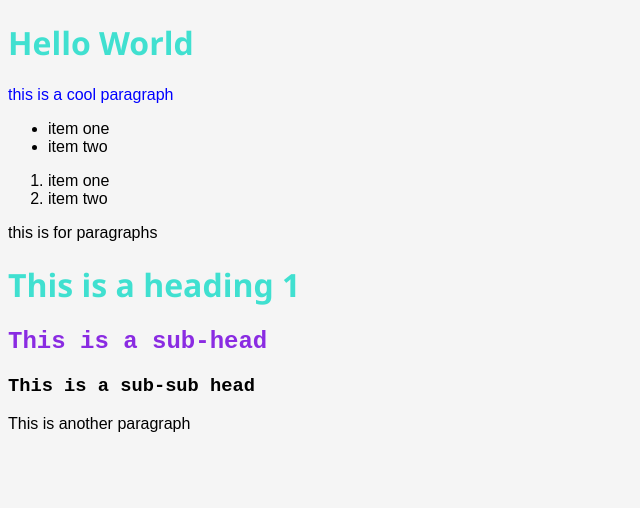
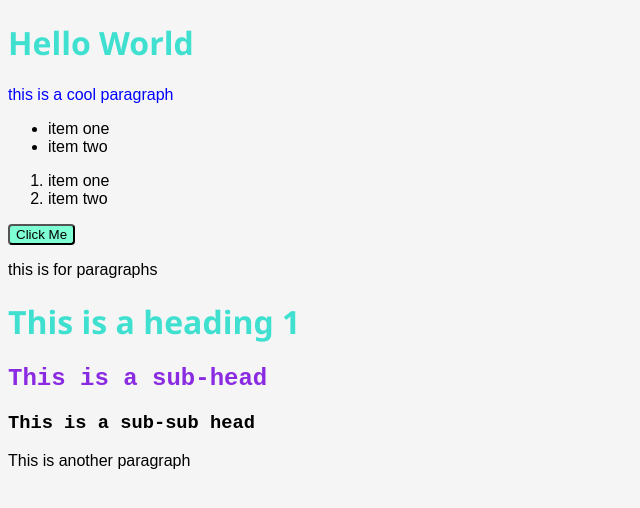
Before and after one commit to skoch84/hello-world, a plain HTML site: page index.html in a window 1280 px wide. Shown: the whole page, without its empty margins (0-640 px from the left). Drawn offline with Linux system fonts and the light colour scheme.

Commit message:
added button

```diff
--- a/index.html
+++ b/index.html
@@ -20,7 +20,7 @@
     <li>item one</li>
     <li>item two</li>
   </ol>
-
+  <button>Click Me</button>
   <p>this is for paragraphs</p>
   <h1>This is a heading 1</h1>
   <h2>This is a sub-head</h2>
--- a/style.css
+++ b/style.css
@@ -22,6 +22,13 @@ p{
   font-size: 16px;
 }
 
+button {
+  background-color: aquamarine;
+  color: black;
+  border-radius: 4px;
+  border-color: black;
+}
+
 ol{
   font-family: 'Arial', Helvetica, sans-serif;
   font-size: 16px;
```
